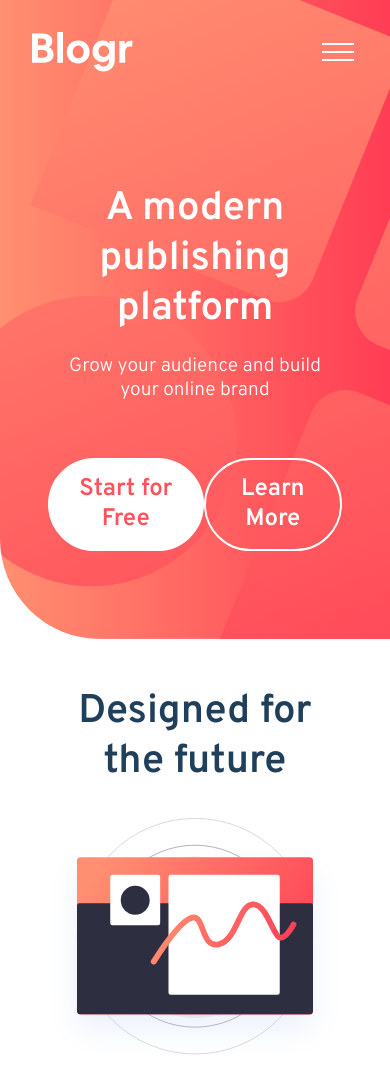
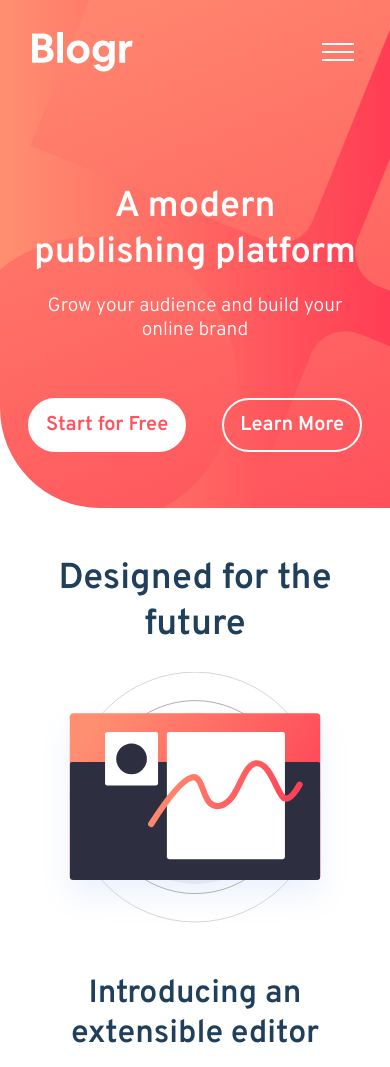
Before and after one commit to Adavagadon/blogr-landing-page, a plain HTML site: page index.html in a window 390 px wide. Shown: the top 1067 px of the page. Drawn offline with Linux system fonts and the light colour scheme.

Commit message:
fix mobile typography

```diff
--- a/scss/main.scss
+++ b/scss/main.scss
@@ -39,7 +39,7 @@ a {
   text-align: center;
 
   h1 {
-    font-size: 2.5rem;
+    font-size: 2.25rem;
   }
 
   p {
@@ -47,7 +47,7 @@ a {
   }
 
   &__link {
-    font-size: 1.5rem;
+    font-size: 1.25rem;
     font-weight: 600;
     color: $light-red;
     &--inversed {
@@ -80,9 +80,14 @@ a {
 }
 
 section {
-  h2,
+  h2 {
+    font-size: 2.25rem;
+    color: $very-dark-blue;
+    text-align: center;
+  }
+
   h3 {
-    font-size: 2.5rem;
+    font-size: 2rem;
     color: $very-dark-blue;
     text-align: center;
   }
@@ -132,7 +137,6 @@ footer {
   background-position: 35% 45%, center;
   background-size: 300%, 100%;
   border-bottom-left-radius: 100px;
-  padding: 2em;
   @include flex-column();
   justify-content: space-between;
 
@@ -141,6 +145,7 @@ footer {
     justify-content: space-between;
     align-items: center;
     margin-bottom: 7em;
+    padding: 2em 2em 0;
 
     &.opened {
       .header__hamburger {
@@ -167,7 +172,7 @@ footer {
 
   &__container {
     @include flex-column();
-    padding: 0 1em;
+    padding: 0 1.75em;
     margin-bottom: 3.5em;
 
     &:last-child {
@@ -208,7 +213,7 @@ nav {
 
   .nav {
     &__container {
-      margin: 2em 0;
+      margin: 1em 0;
 
       &:first-child {
         border-bottom: 2px solid $light-grayish-blue;
@@ -233,6 +238,7 @@ nav {
         & ~ .nav__spoiler {
           max-height: 1000px;
           transform: scaleY(1);
+          padding: 1em;
         }
       }
 
@@ -247,8 +253,8 @@ nav {
     }
 
     &__spoiler {
-      margin: 1em 0;
-      padding: 1em;
+      margin: 0.5em 0;
+      padding: 0;
       background: $light-grayish-blue;
       border-radius: 5px;
       max-height: 0px;
@@ -280,7 +286,7 @@ section {
   @include flex-column();
   justify-content: stretch;
   align-items: center;
-  padding: 3em;
+  padding: 3em 1.5em;
   position: relative;
 
   & > div {
```
Also changed, not shown: css/main.css, 1 other file.
